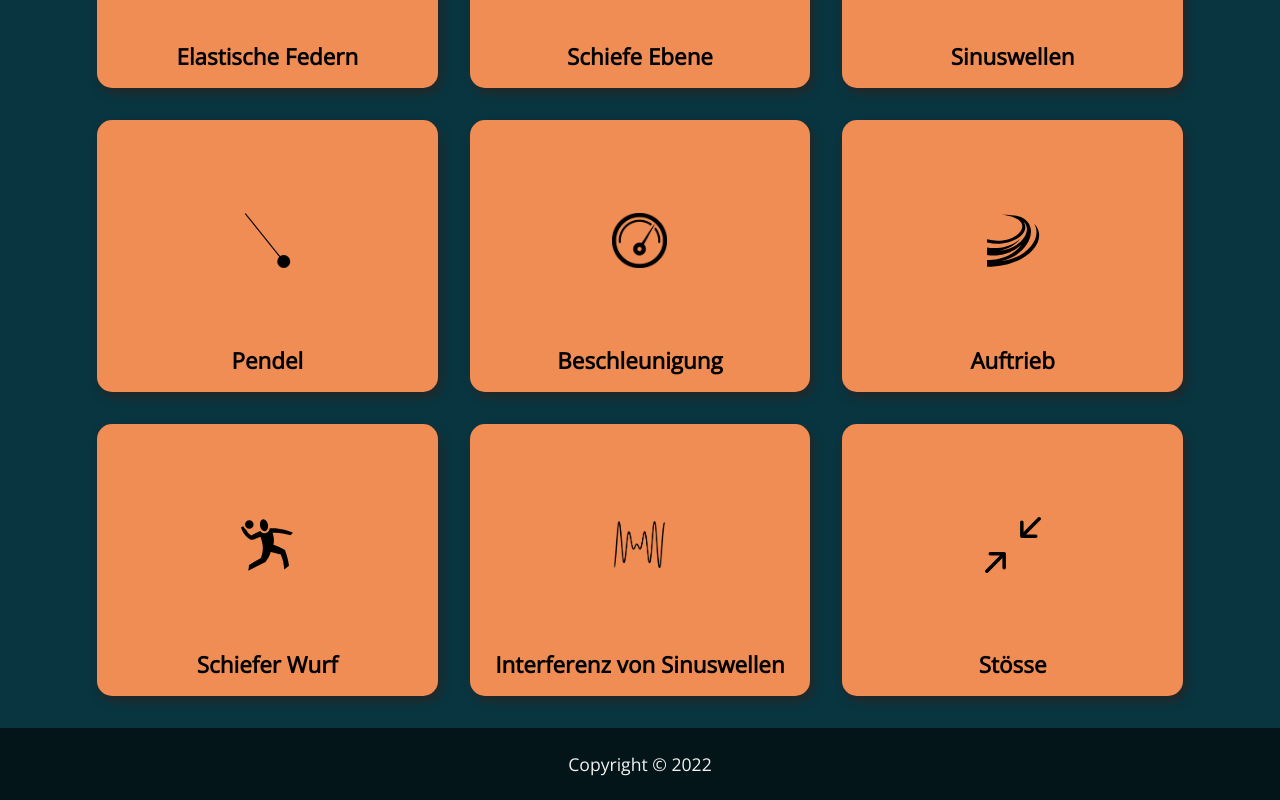
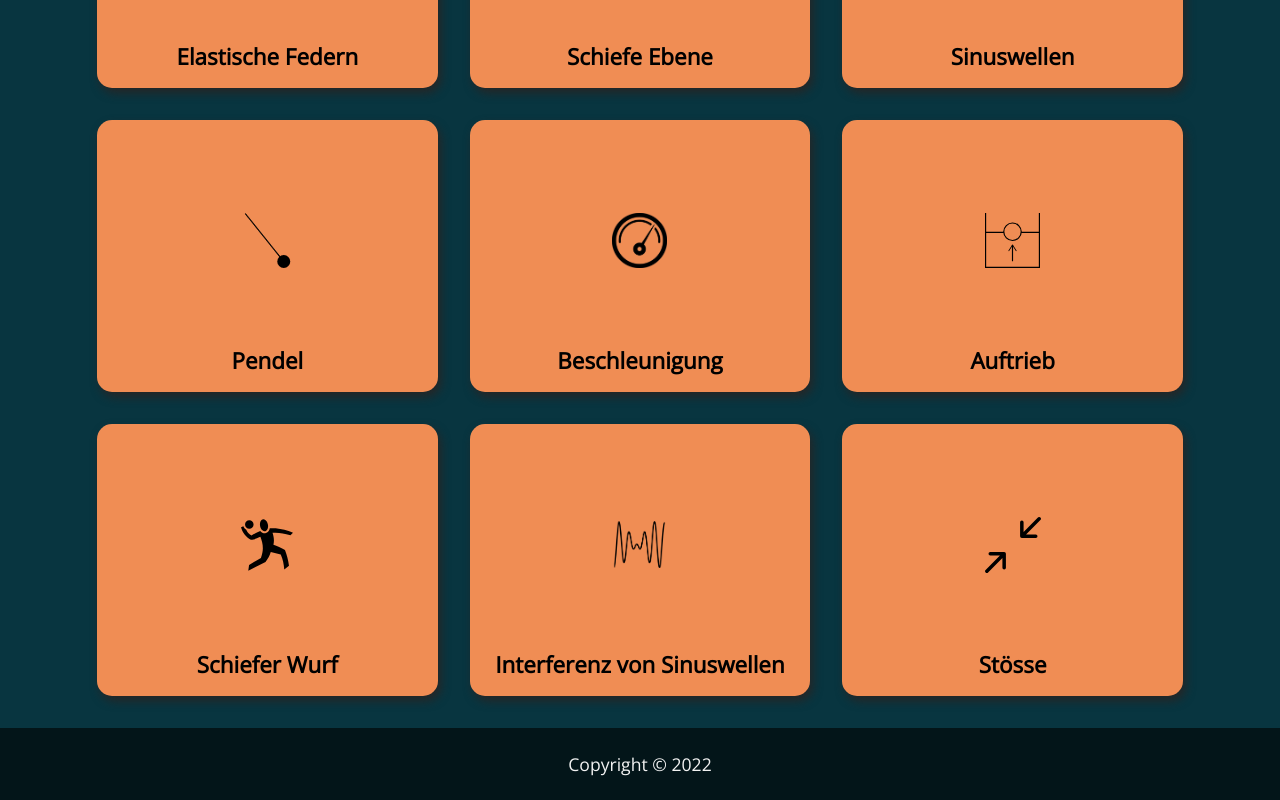
Before and after one commit to PerOle15/study-physics, a React (Create React App) app: page /study in a window 1280 px wide. Shown: the part 691-1491 px from the top of the page. Built offline with nearby package versions, Linux system fonts and the light colour scheme.

Commit message:
buoyancy svg

```diff
--- a/src/components/MainStudyPage.jsx
+++ b/src/components/MainStudyPage.jsx
@@ -6,6 +6,7 @@ import pendulum from '../svg/pendulum.svg'
 import wave from '../svg/wave.svg'
 import inclinedPlane from '../svg/inclined-plane.svg'
 import potentialEnergy from '../svg/potential-energy.svg'
+import buoyancy from '../svg/buoyancy.svg'
 import interference from '../svg/interference.png'
 import acceleration from '../svg/acceleration.png'
 
@@ -64,7 +65,7 @@ function MainStudyPage() {
         </Link>
         <Link to='buoyancy' className='card'>
           <div className='card-icon'>
-            <GiWindSlap />
+            <img src={buoyancy} alt='' />
           </div>
           <p className='card-heading secondary'>Auftrieb</p>
         </Link>
```
Also changed, not shown: src/svg/buoyancy.svg.
